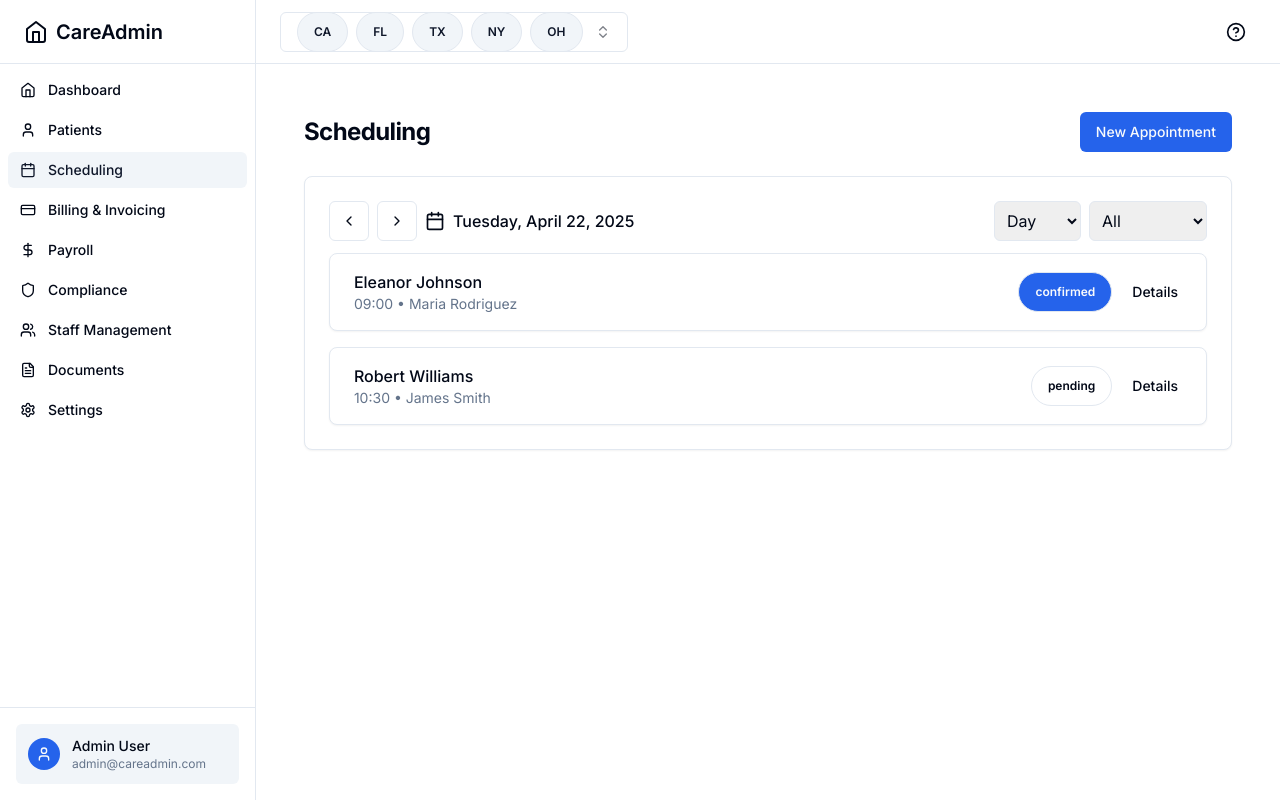
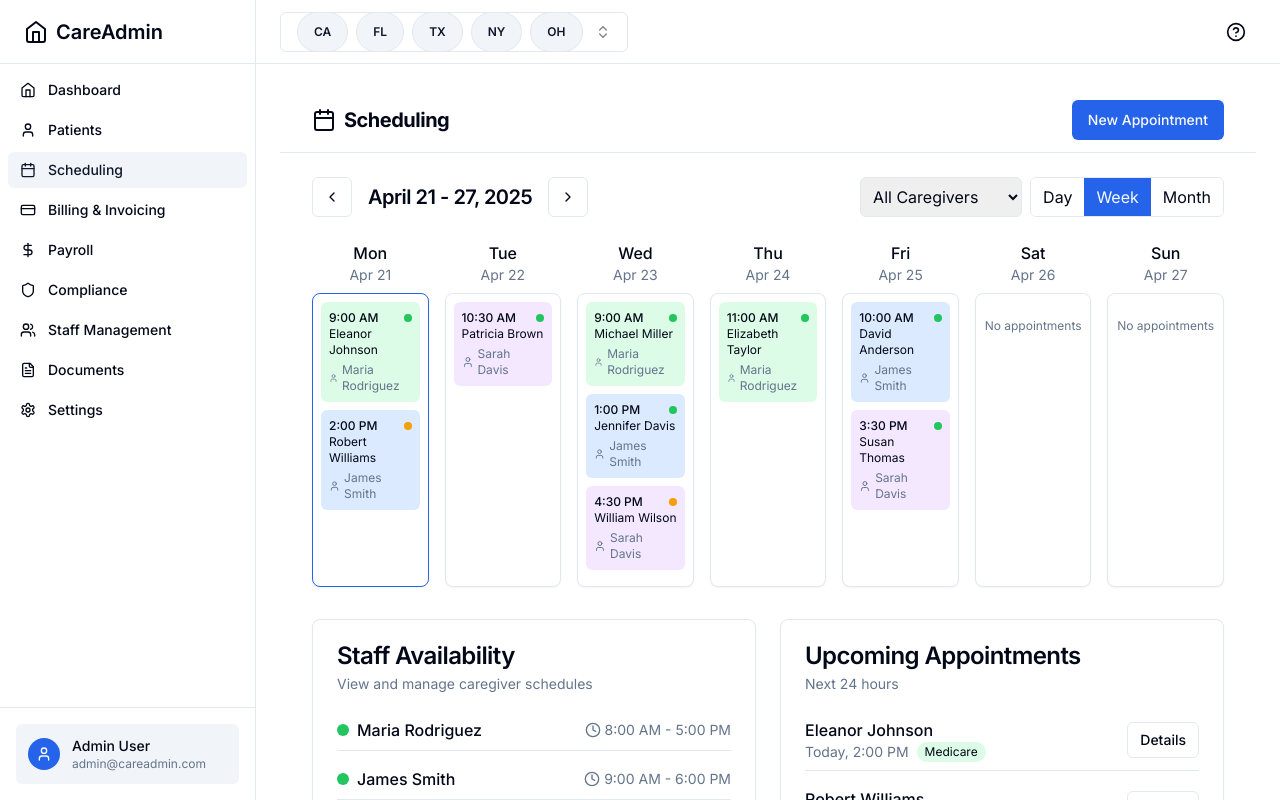
Before and after one commit to dzodze00/careadmin, a Next.js app: page /scheduling in a window 1280 px wide. Shown: the top 800 px of the page. Built offline with nearby package versions, Linux system fonts and the light colour scheme.

Commit message:
Update page.tsx

```diff
--- a/app/scheduling/page.tsx
+++ b/app/scheduling/page.tsx
@@ -1,60 +1,182 @@
 "use client"
 
 import { useState } from "react"
-import { Calendar, ChevronLeft, ChevronRight, Plus } from "lucide-react"
-import { Card, CardContent, CardHeader } from "@/components/ui/card"
+import { Calendar, ChevronLeft, ChevronRight, Clock, User } from "lucide-react"
+import { Card, CardContent, CardDescription, CardHeader, CardTitle } from "@/components/ui/card"
 import { Button } from "@/components/ui/button"
 import { AppointmentModal } from "./appointment-modal"
-import { Badge } from "@/components/ui/badge"
 
-// Sample data
-const initialAppointments = [
+// Sample data - restored from original file
+const weekDays = [
   {
-    id: "1",
+    name: "Mon",
+    date: "Apr 21",
+    isToday: true,
+    appointments: [
+      {
+        time: "9:00 AM",
         patient: "Eleanor Johnson",
         caregiver: "Maria Rodriguez",
-    date: "2025-04-22",
-    time: "09:00",
+        type: "medicare",
+        status: "confirmed",
+      },
+      {
+        time: "2:00 PM",
+        patient: "Robert Williams",
+        caregiver: "James Smith",
+        type: "regular",
+        status: "pending",
+      },
+    ],
+  },
+  {
+    name: "Tue",
+    date: "Apr 22",
+    isToday: false,
+    appointments: [
+      {
+        time: "10:30 AM",
+        patient: "Patricia Brown",
+        caregiver: "Sarah Davis",
+        type: "medicaid",
+        status: "confirmed",
+      },
+    ],
+  },
+  {
+    name: "Wed",
+    date: "Apr 23",
+    isToday: false,
+    appointments: [
+      {
+        time: "9:00 AM",
+        patient: "Michael Miller",
+        caregiver: "Maria Rodriguez",
+        type: "medicare",
+        status: "confirmed",
+      },
+      {
+        time: "1:00 PM",
+        patient: "Jennifer Davis",
+        caregiver: "James Smith",
         type: "regular",
         status: "confirmed",
       },
       {
-    id: "2",
-    patient: "Robert Williams",
-    caregiver: "James Smith",
-    date: "2025-04-22",
-    time: "10:30",
-    type: "medicare",
+        time: "4:30 PM",
+        patient: "William Wilson",
+        caregiver: "Sarah Davis",
+        type: "medicaid",
         status: "pending",
       },
+    ],
+  },
   {
-    id: "3",
-    patient: "Patricia Brown",
+    name: "Thu",
+    date: "Apr 24",
+    isToday: false,
+    appointments: [
+      {
+        time: "11:00 AM",
+        patient: "Elizabeth Taylor",
+        caregiver: "Maria Rodriguez",
+        type: "medicare",
+        status: "confirmed",
+      },
+    ],
+  },
+  {
+    name: "Fri",
+    date: "Apr 25",
+    isToday: false,
+    appointments: [
+      {
+        time: "10:00 AM",
+        patient: "David Anderson",
+        caregiver: "James Smith",
+        type: "regular",
+        status: "confirmed",
+      },
+      {
+        time: "3:30 PM",
+        patient: "Susan Thomas",
         caregiver: "Sarah Davis",
-    date: "2025-04-23",
-    time: "14:00",
         type: "medicaid",
         status: "confirmed",
+      },
+    ],
+  },
+  {
+    name: "Sat",
+    date: "Apr 26",
+    isToday: false,
+    appointments: [],
+  },
+  {
+    name: "Sun",
+    date: "Apr 27",
+    isToday: false,
+    appointments: [],
+  },
+]
+
+const staffAvailability = [
+  {
+    name: "Maria Rodriguez",
+    available: true,
+    hours: "8:00 AM - 5:00 PM",
+  },
+  {
+    name: "James Smith",
+    available: true,
+    hours: "9:00 AM - 6:00 PM",
+  },
+  {
+    name: "Sarah Davis",
+    available: true,
+    hours: "7:00 AM - 4:00 PM",
+  },
+  {
+    name: "Thomas Johnson",
+    available: false,
+    hours: "Off today",
+  },
+  {
+    name: "Lisa Williams",
+    available: true,
+    hours: "10:00 AM - 7:00 PM",
+  },
+]
+
+const upcomingAppointments = [
+  {
+    patient: "Eleanor Johnson",
+    time: "Today, 2:00 PM",
+    type: "medicare",
+  },
+  {
+    patient: "Robert Williams",
+    time: "Today, 4:30 PM",
+    type: "regular",
+  },
+  {
+    patient: "Patricia Brown",
+    time: "Tomorrow, 9:00 AM",
+    type: "medicaid",
+  },
+  {
+    patient: "Michael Miller",
+    time: "Tomorrow, 11:30 AM",
+    type: "medicare",
   },
 ]
 
 export default function SchedulingPage() {
-  const [appointments, setAppointments] = useState(initialAppointments)
   const [currentDate, setCurrentDate] = useState(new Date())
-  const [view, setView] = useState("day")
+  const [view, setView] = useState("week")
   const [filter, setFilter] = useState("all")
 
-  // Format date for display
-  const formatDate = (date) => {
-    return date.toLocaleDateString("en-US", {
-      weekday: "long",
-      year: "numeric",
-      month: "long",
-      day: "numeric",
-    })
-  }
-
-  // Navigate between days
+  // Navigate between days/weeks
   const navigateDate = (direction) => {
     const newDate = new Date(currentDate)
     if (view === "day") {
@@ -69,13 +191,8 @@ export default function SchedulingPage() {
 
   // Handle saving a new appointment
   const handleSaveAppointment = (appointmentData) => {
-    const newAppointment = {
-      id: (appointments.length + 1).toString(),
-      ...appointmentData,
-      status: "pending",
-    }
-    setAppointments([...appointments, newAppointment])
-    alert("Appointment scheduled successfully!")
+    // In a real app, this would update the database
+    alert(`Appointment scheduled successfully for ${appointmentData.patient} with ${appointmentData.caregiver}!`)
   }
 
   // Change view
@@ -88,127 +205,175 @@ export default function SchedulingPage() {
     setFilter(e.target.value)
   }
 
-  // Filter appointments for the current view
-  const filteredAppointments = appointments.filter((appointment) => {
-    // Filter by date
-    const appointmentDate = new Date(appointment.date)
-    const today = new Date(currentDate)
-    today.setHours(0, 0, 0, 0)
-
-    let dateMatch = false
-    if (view === "day") {
-      dateMatch = appointmentDate.toDateString() === today.toDateString()
-    } else if (view === "week") {
-      const startOfWeek = new Date(today)
-      startOfWeek.setDate(today.getDate() - today.getDay())
-      const endOfWeek = new Date(startOfWeek)
-      endOfWeek.setDate(startOfWeek.getDate() + 6)
-      dateMatch = appointmentDate >= startOfWeek && appointmentDate <= endOfWeek
-    } else if (view === "month") {
-      dateMatch =
-        appointmentDate.getMonth() === today.getMonth() && appointmentDate.getFullYear() === today.getFullYear()
-    }
-
-    // Filter by status
-    const statusMatch = filter === "all" || appointment.status === filter
-
-    return dateMatch && statusMatch
-  })
-
   return (
-    <div className="p-6">
-      <div className="flex justify-between items-center mb-6">
-        <h1 className="text-2xl font-bold">Scheduling</h1>
+    <div className="flex min-h-screen flex-col">
+      <header className="sticky top-0 z-10 border-b bg-background">
+        <div className="container flex h-16 items-center justify-between py-4">
+          <div className="flex items-center gap-2">
+            <Calendar className="h-6 w-6" />
+            <h1 className="text-xl font-bold">Scheduling</h1>
+          </div>
           <AppointmentModal onSave={handleSaveAppointment} />
         </div>
+      </header>
 
-      <Card className="mb-6">
-        <CardHeader className="pb-3">
-          <div className="flex justify-between items-center">
-            <div className="flex items-center space-x-2">
+      <main className="flex-1">
+        <div className="container py-6">
+          <div className="mb-6 flex flex-col gap-4 md:flex-row md:items-center md:justify-between">
+            <div className="flex items-center gap-4">
               <Button variant="outline" size="icon" onClick={() => navigateDate(-1)}>
                 <ChevronLeft className="h-4 w-4" />
               </Button>
+              <h2 className="text-xl font-semibold">April 21 - 27, 2025</h2>
               <Button variant="outline" size="icon" onClick={() => navigateDate(1)}>
                 <ChevronRight className="h-4 w-4" />
               </Button>
-              <div className="flex items-center space-x-2">
-                <Calendar className="h-5 w-5" />
-                <span className="font-medium">{formatDate(currentDate)}</span>
             </div>
-            </div>
-            <div className="flex space-x-2">
-              <div>
-                <select value={view} onChange={handleViewChange} className="p-2 border rounded-md">
-                  <option value="day">Day</option>
-                  <option value="week">Week</option>
-                  <option value="month">Month</option>
+            <div className="flex gap-2">
+              <select value={filter} onChange={handleFilterChange} className="p-2 border rounded-md">
+                <option value="all">All Caregivers</option>
+                <option value="maria">Maria Rodriguez</option>
+                <option value="james">James Smith</option>
+                <option value="sarah">Sarah Davis</option>
               </select>
-              </div>
-              <div>
-                <select value={filter} onChange={handleFilterChange} className="p-2 border rounded-md">
-                  <option value="all">All</option>
-                  <option value="pending">Pending</option>
-                  <option value="confirmed">Confirmed</option>
-                  <option value="cancelled">Cancelled</option>
-                </select>
+              <div className="flex border rounded-md overflow-hidden">
+                <button
+                  className={`px-3 py-1 ${view === "day" ? "bg-primary text-primary-foreground" : "bg-background"}`}
+                  onClick={() => setView("day")}
+                >
+                  Day
+                </button>
+                <button
+                  className={`px-3 py-1 ${view === "week" ? "bg-primary text-primary-foreground" : "bg-background"}`}
+                  onClick={() => setView("week")}
+                >
+                  Week
+                </button>
+                <button
+                  className={`px-3 py-1 ${view === "month" ? "bg-primary text-primary-foreground" : "bg-background"}`}
+                  onClick={() => setView("month")}
+                >
+                  Month
+                </button>
               </div>
             </div>
           </div>
-        </CardHeader>
-        <CardContent>
-          {filteredAppointments.length > 0 ? (
-            <div className="space-y-4">
-              {filteredAppointments.map((appointment) => (
-                <Card key={appointment.id} className="overflow-hidden">
-                  <div className="flex">
+
+          <div className="grid grid-cols-7 gap-4">
+            {weekDays.map((day, index) => (
+              <div key={index} className="flex flex-col">
+                <div className="mb-2 text-center">
+                  <p className="font-medium">{day.name}</p>
+                  <p className="text-sm text-muted-foreground">{day.date}</p>
+                </div>
+                <Card className={`flex-1 ${day.isToday ? "border-primary" : ""}`}>
+                  <CardContent className="p-2">
+                    {day.appointments.map((appointment, appIndex) => (
                       <div
-                      className={`w-2 h-full ${
-                        appointment.type === "medicare"
-                          ? "bg-blue-500"
-                          : appointment.type === "medicaid"
-                            ? "bg-green-500"
-                            : "bg-gray-500"
+                        key={appIndex}
+                        className={`mb-2 rounded-md p-2 text-xs ${
+                          appointment.type === "regular"
+                            ? "bg-blue-100"
+                            : appointment.type === "medicare"
+                              ? "bg-green-100"
+                              : "bg-purple-100"
                         }`}
-                    ></div>
-                    <CardContent className="p-4 flex justify-between items-center w-full">
-                      <div>
-                        <p className="font-medium">{appointment.patient}</p>
-                        <p className="text-sm text-muted-foreground">
-                          {appointment.time} • {appointment.caregiver}
-                        </p>
+                      >
+                        <div className="flex items-center justify-between">
+                          <p className="font-medium">{appointment.time}</p>
+                          <div
+                            className={`h-2 w-2 rounded-full ${
+                              appointment.status === "confirmed" ? "bg-green-500" : "bg-amber-500"
+                            }`}
+                          />
                         </div>
-                      <div className="flex items-center space-x-2">
-                        <Badge
-                          variant={
-                            appointment.status === "confirmed"
-                              ? "default"
-                              : appointment.status === "pending"
-                                ? "outline"
-                                : "destructive"
-                          }
-                        >
-                          {appointment.status}
-                        </Badge>
-                        <Button variant="ghost" size="sm">
-                          Details
-                        </Button>
+                        <p>{appointment.patient}</p>
+                        <div className="mt-1 flex items-center gap-1 text-muted-foreground">
+                          <User className="h-3 w-3" />
+                          <p>{appointment.caregiver}</p>
                         </div>
-                    </CardContent>
                       </div>
-                </Card>
                     ))}
-            </div>
-          ) : (
-            <div className="text-center py-10">
-              <p className="text-muted-foreground">No appointments found for this view.</p>
-              <Button variant="outline" className="mt-4">
-                <Plus className="mr-2 h-4 w-4" /> Add Appointment
-              </Button>
+                    {day.appointments.length === 0 && (
+                      <div className="flex h-full items-center justify-center py-4 text-center text-xs text-muted-foreground">
+                        No appointments
                       </div>
                     )}
                   </CardContent>
                 </Card>
               </div>
+            ))}
+          </div>
+
+          <div className="mt-8 grid gap-6 md:grid-cols-2">
+            <Card>
+              <CardHeader>
+                <CardTitle>Staff Availability</CardTitle>
+                <CardDescription>View and manage caregiver schedules</CardDescription>
+              </CardHeader>
+              <CardContent>
+                <div className="space-y-4">
+                  {staffAvailability.map((staff, index) => (
+                    <div key={index} className="flex items-center justify-between border-b pb-2">
+                      <div className="flex items-center gap-2">
+                        <div className={`h-3 w-3 rounded-full ${staff.available ? "bg-green-500" : "bg-red-500"}`} />
+                        <p className="font-medium">{staff.name}</p>
+                      </div>
+                      <div className="flex items-center gap-1 text-sm text-muted-foreground">
+                        <Clock className="h-4 w-4" />
+                        <p>{staff.hours}</p>
+                      </div>
+                    </div>
+                  ))}
+                </div>
+              </CardContent>
+            </Card>
+
+            <Card>
+              <CardHeader>
+                <CardTitle>Upcoming Appointments</CardTitle>
+                <CardDescription>Next 24 hours</CardDescription>
+              </CardHeader>
+              <CardContent>
+                <div className="space-y-4">
+                  {upcomingAppointments.map((appointment, index) => (
+                    <div key={index} className="flex items-center justify-between border-b pb-2">
+                      <div>
+                        <p className="font-medium">{appointment.patient}</p>
+                        <div className="flex items-center gap-2">
+                          <p className="text-sm text-muted-foreground">{appointment.time}</p>
+                          <div
+                            className={`rounded-full px-2 py-0.5 text-xs ${
+                              appointment.type === "regular"
+                                ? "bg-blue-100"
+                                : appointment.type === "medicare"
+                                  ? "bg-green-100"
+                                  : "bg-purple-100"
+                            }`}
+                          >
+                            {appointment.type === "regular"
+                              ? "Regular"
+                              : appointment.type === "medicare"
+                                ? "Medicare"
+                                : "Medicaid"}
+                          </div>
+                        </div>
+                      </div>
+                      <Button
+                        variant="outline"
+                        size="sm"
+                        onClick={() => alert(`Viewing details for ${appointment.patient}`)}
+                      >
+                        Details
+                      </Button>
+                    </div>
+                  ))}
+                </div>
+              </CardContent>
+            </Card>
+          </div>
+        </div>
+      </main>
+    </div>
   )
 }
```
Lines whose indentation alone changed are shown as unchanged.
